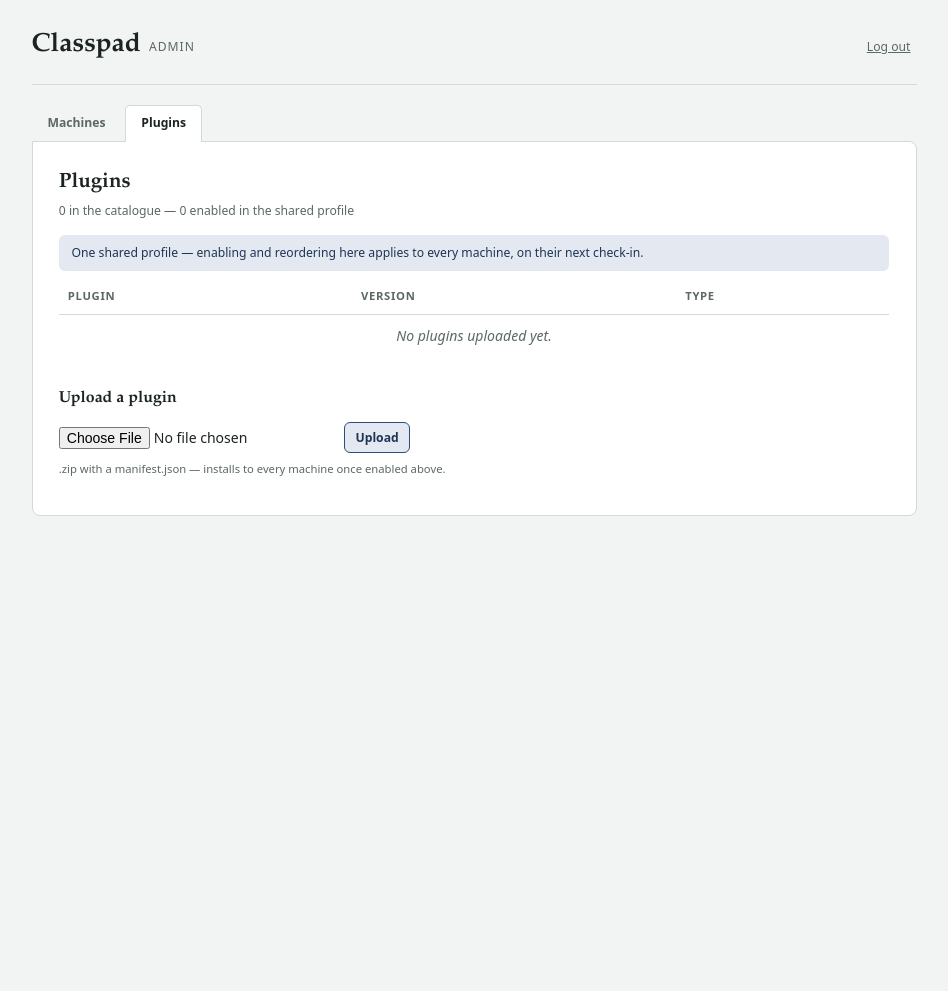
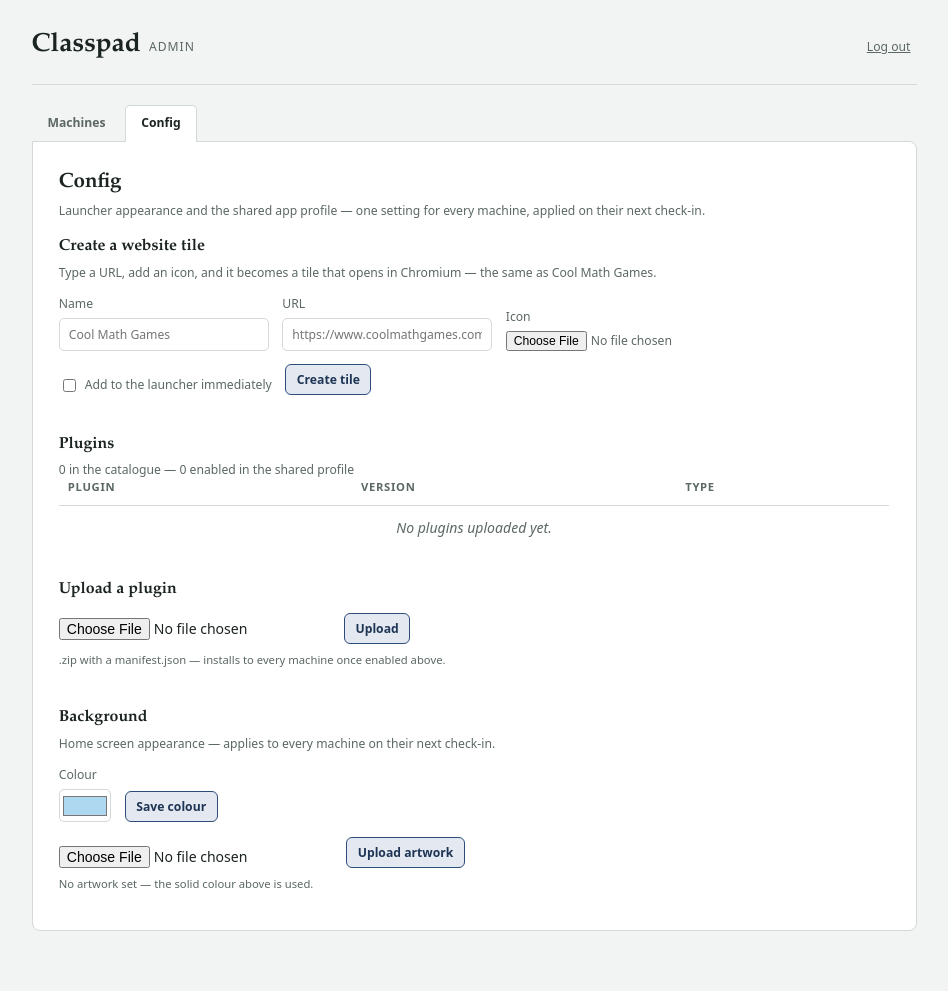
Before and after one commit to hefi46/classpad, a Flask app: page /admin/plugins in a window 1280 px wide. Shown: the whole page, without its empty margins (166-1114 px from the left). Before the commit the page ends 516 px from the top, so only its background shows below. Run offline with Flask 3, Linux system fonts and the light colour scheme; the visitor is signed in with stand-in values (Sample User, id 1); data comes from the database, SQL or seed files in the repository; data that the repository does not hold is empty; parts of the project's set-up code (start-up, migrations or seed data) failed here and were passed over.

Commit message:
Admin portal: rename to Config page, add website tile creator and global background settings
Restructures the admin "Plugins" page into a "Config" page with three
subsections (blueprint/routes stay named admin.plugins/plugins.html —
"Plugins" now just labels one subsection of Config). Reorder stays the
existing no-JS up/down buttons, preserving the 2026-07-31 decision to keep
the admin portal JS-free.

- Website tile creator: name + URL + icon form builds a type:website
  manifest/zip server-side and runs it through the existing upload path,
  with an optional "add immediately" toggle.
- Background: a new global (not per-machine) settings table for a solid
  colour and/or uploaded artwork, surfaced in get_config()'s "background"
  key and a new GET /background/image download route. launcher/config.py's
  run_poller() gained an optional background_queue to hand colour/image
  changes to main.py's render loop; main.py applies the cached background
  immediately at startup and repaints on change.

Verified end-to-end against the running docker server: Config page render,
website tile creation + auto-enable, background colour/image round-trip,
and existing plugin catalogue DB migrated cleanly via CREATE TABLE IF NOT
EXISTS. 324 tests passing (15 new).

Co-Authored-By: Claude Sonnet 5 <noreply@anthropic.com>

```diff
--- a/server/routes/admin.py
+++ b/server/routes/admin.py
@@ -19,9 +19,12 @@ same reason: it's the one place in the system a forged request could do
 real damage.
 """
 
+import json
+import re
 import secrets
 import shutil
 import tempfile
+import unicodedata
 import zipfile
 from datetime import datetime, timezone
 from functools import wraps
@@ -142,7 +145,12 @@ def plugins():
     all_plugins = models.list_plugins()
     enabled = sorted((p for p in all_plugins if p.enabled), key=lambda p: p.position)
     disabled = sorted((p for p in all_plugins if not p.enabled), key=lambda p: p.name)
-    return render_template("admin/plugins.html", plugins=enabled + disabled, enabled_count=len(enabled))
+    return render_template(
+        "admin/plugins.html",
+        plugins=enabled + disabled,
+        enabled_count=len(enabled),
+        settings=models.get_settings(),
+    )
 
 
 @bp.route("/plugins/<plugin_id>/toggle", methods=["POST"])
@@ -232,3 +240,139 @@ def upload_plugin():
         flash(f"Uploaded {plugin.name} {plugin.version} — enable it below to add it to the profile.")
 
     return redirect(url_for("admin.plugins"))
+
+
+def _slugify(name: str) -> str:
+    ascii_name = unicodedata.normalize("NFKD", name).encode("ascii", "ignore").decode()
+    slug = re.sub(r"[^a-z0-9]+", "-", ascii_name.lower()).strip("-")
+    return slug or "site"
+
+
+def _unique_plugin_id(base_slug: str) -> str:
+    existing = {p.id for p in models.list_plugins()}
+    if base_slug not in existing:
+        return base_slug
+    n = 2
+    while f"{base_slug}-{n}" in existing:
+        n += 1
+    return f"{base_slug}-{n}"
+
+
+@bp.route("/plugins/create-website", methods=["POST"])
+@login_required
+def create_website_plugin():
+    """Builds a type:website plugin (manifest + zip) from a name/URL/icon
+    entered directly in the portal, instead of requiring the admin to
+    hand-assemble a zip like upload_plugin above — same install path once
+    the manifest is built, just generated here rather than uploaded.
+    """
+    _check_csrf()
+    name = request.form.get("name", "").strip()
+    url = request.form.get("url", "").strip()
+    chromium_flags = request.form.get("chromium_flags", "").strip()
+    enable_now = request.form.get("enable_now") == "on"
+    icon_file = request.files.get("icon")
+
+    if not name or not url:
+        flash("A name and URL are required to create a website tile.")
+        return redirect(url_for("admin.plugins"))
+    if not (url.startswith("http://") or url.startswith("https://")):
+        flash("URL must start with http:// or https://.")
+        return redirect(url_for("admin.plugins"))
+    if icon_file is None or icon_file.filename == "":
+        flash("Choose an icon image for the tile.")
+        return redirect(url_for("admin.plugins"))
+
+    plugin_id = _unique_plugin_id(_slugify(name))
+
+    with tempfile.TemporaryDirectory() as tmp:
+        plugin_dir = Path(tmp) / plugin_id
+        plugin_dir.mkdir()
+        icon_file.save(plugin_dir / "icon.png")
+
+        manifest = {
+            "id": plugin_id,
+            "name": name,
+            "version": "1.0.0",
+            "type": "website",
+            "url": url,
+            "icon": "icon.png",
+            "description": f"Website: {url}",
+        }
+        if chromium_flags:
+            manifest["chromium_flags"] = chromium_flags
+        (plugin_dir / "manifest.json").write_text(json.dumps(manifest, indent=2))
+
+        try:
+            plugin = load_manifest(plugin_dir)
+        except PluginValidationError as e:
+            flash(f"Could not create tile: {e}")
+            return redirect(url_for("admin.plugins"))
+
+        zip_filename = f"{plugin.id}.zip"
+        with zipfile.ZipFile(models.plugins_dir() / zip_filename, "w") as zf:
+            zf.write(plugin_dir / "manifest.json", "manifest.json")
+            zf.write(plugin_dir / "icon.png", "icon.png")
+
+        models.upsert_plugin(
+            plugin.id,
+            name=plugin.name,
+            version=plugin.version,
+            type=plugin.type,
+            description=plugin.description,
+            zip_filename=zip_filename,
+        )
+        if enable_now:
+            models.toggle_plugin_enabled(plugin.id)
+
+    suffix = " and enabled it." if enable_now else " — enable it above to add it to the profile."
+    flash(f"Created website tile '{name}'{suffix}")
+    return redirect(url_for("admin.plugins"))
+
+
+@bp.route("/background/color", methods=["POST"])
+@login_required
+def set_background_color():
+    _check_csrf()
+    color = request.form.get("color", "").strip()
+    if not re.match(r"^#[0-9a-fA-F]{6}$", color):
+        flash("Background colour must be a hex value like #add8f0.")
+        return redirect(url_for("admin.plugins"))
+    models.set_background_color(color)
+    flash("Background colour updated — applies to every machine on their next check-in.")
+    return redirect(url_for("admin.plugins"))
+
+
+@bp.route("/background/image", methods=["POST"])
+@login_required
+def upload_background_image():
+    _check_csrf()
+    file = request.files.get("background_image")
+    if file is None or file.filename == "":
+        flash("Choose an image file for the background.")
+        return redirect(url_for("admin.plugins"))
+
+    old_filename = models.get_settings()["background_image_filename"]
+    # Random filename (not derived from the upload) so image_version in
+    # get_config() always changes on a re-upload, even if the admin
+    # re-uploads a file with the same original name.
+    new_filename = f"background-{secrets.token_hex(8)}.png"
+    file.save(models.background_dir() / new_filename)
+    models.set_background_image(new_filename)
+    if old_filename:
+        (models.background_dir() / old_filename).unlink(missing_ok=True)
+
+    flash("Background artwork updated — applies to every machine on their next check-in.")
+    return redirect(url_for("admin.plugins"))
+
+
+@bp.route("/background/image/clear", methods=["POST"])
+@login_required
+def clear_background_image():
+    _check_csrf()
+    old_filename = models.get_settings()["background_image_filename"]
+    models.set_background_image(None)
+    if old_filename:
+        (models.background_dir() / old_filename).unlink(missing_ok=True)
+    flash("Background artwork removed — machines fall back to the solid colour.")
+    return redirect(url_for("admin.plugins"))
--- a/server/static/admin.css
+++ b/server/static/admin.css
@@ -191,3 +191,27 @@ tr.is-disabled .plugin-name, tr.is-disabled .plugin-id { color: var(--text-muted
 .error { color: var(--critical); font-size: 0.8125rem; }
 
 .sr-only { position: absolute; width: 1px; height: 1px; overflow: hidden; clip: rect(0,0,0,0); white-space: nowrap; }
+
+.config-section { margin-bottom: 2.5rem; }
+.config-section:last-child { margin-bottom: 0; }
+.section-heading { font-family: var(--font-display); font-size: 1.0625rem; margin: 0 0 0.3rem; }
+.section-sub { margin: 0 0 0.9rem; color: var(--text-muted); font-size: 0.8125rem; }
+
+.website-form, .background-color-form, .background-image-form {
+  display: flex; flex-wrap: wrap; align-items: flex-end; gap: 0.9rem;
+}
+.website-form label, .background-color-form label {
+  display: flex; flex-direction: column; gap: 0.3rem;
+  font-size: 0.8125rem; color: var(--text-muted);
+}
+.website-form input[type="text"], .website-form input[type="url"] {
+  padding: 0.45rem 0.6rem; border: 1px solid var(--border); border-radius: 5px;
+  background: var(--surface); color: var(--text); min-width: 14rem;
+}
+.website-form input[type="color"], .background-color-form input[type="color"] {
+  width: 3.5rem; height: 2.2rem; padding: 0.1rem; border: 1px solid var(--border);
+  border-radius: 5px; background: var(--surface); cursor: pointer;
+}
+.checkbox-label { flex-direction: row !important; align-items: center; gap: 0.4rem !important; }
+.background-image-form { margin-top: 1rem; }
+.background-current { margin-top: 0.75rem; display: flex; flex-direction: column; gap: 0.4rem; }
--- a/server/templates/admin/base.html
+++ b/server/templates/admin/base.html
@@ -24,7 +24,7 @@
   {% if session.admin %}
   <nav class="tabs">
     <a class="tab {{ 'is-active' if request.endpoint == 'admin.machines' else '' }}" href="{{ url_for('admin.machines') }}">Machines</a>
-    <a class="tab {{ 'is-active' if request.endpoint == 'admin.plugins' else '' }}" href="{{ url_for('admin.plugins') }}">Plugins</a>
+    <a class="tab {{ 'is-active' if request.endpoint == 'admin.plugins' else '' }}" href="{{ url_for('admin.plugins') }}">Config</a>
   </nav>
   {% endif %}
 
--- a/server/templates/admin/plugins.html
+++ b/server/templates/admin/plugins.html
@@ -1,12 +1,35 @@
 {% extends "admin/base.html" %}
-{% block title %}Plugins — Classpad Admin{% endblock %}
+{% block title %}Config — Classpad Admin{% endblock %}
 {% block content %}
 <div class="view-head">
-  <h1>Plugins</h1>
-  <p class="view-sub">{{ plugins|length }} in the catalogue — {{ enabled_count }} enabled in the shared profile</p>
+  <h1>Config</h1>
+  <p class="view-sub">Launcher appearance and the shared app profile — one setting for every machine, applied on their next check-in.</p>
 </div>
 
-<p class="profile-note">One shared profile — enabling and reordering here applies to every machine, on their next check-in.</p>
+<section class="config-section">
+  <h2 class="section-heading">Create a website tile</h2>
+  <p class="section-sub">Type a URL, add an icon, and it becomes a tile that opens in Chromium — the same as Cool Math Games.</p>
+  <form method="post" action="{{ url_for('admin.create_website_plugin') }}" enctype="multipart/form-data" class="website-form">
+    <input type="hidden" name="csrf_token" value="{{ csrf_token }}">
+    <label>Name
+      <input type="text" name="name" required placeholder="Cool Math Games">
+    </label>
+    <label>URL
+      <input type="url" name="url" required placeholder="https://www.coolmathgames.com/">
+    </label>
+    <label>Icon
+      <input type="file" name="icon" accept="image/png,image/jpeg" required>
+    </label>
+    <label class="checkbox-label">
+      <input type="checkbox" name="enable_now"> Add to the launcher immediately
+    </label>
+    <button type="submit" class="primary-btn">Create tile</button>
+  </form>
+</section>
+
+<section class="config-section">
+  <h2 class="section-heading">Plugins</h2>
+  <p class="view-sub">{{ plugins|length }} in the catalogue — {{ enabled_count }} enabled in the shared profile</p>
 
   <div class="roster-scroll">
   <table class="plugin-table">
@@ -61,11 +84,43 @@
   </table>
   </div>
 
-<h2 class="upload-heading">Upload a plugin</h2>
+  <h3 class="upload-heading">Upload a plugin</h3>
   <form method="post" action="{{ url_for('admin.upload_plugin') }}" enctype="multipart/form-data" class="upload-form">
     <input type="hidden" name="csrf_token" value="{{ csrf_token }}">
     <input type="file" name="plugin_zip" accept=".zip" required>
     <button type="submit" class="primary-btn">Upload</button>
   </form>
   <p class="upload-help">.zip with a manifest.json — installs to every machine once enabled above.</p>
+</section>
+
+<section class="config-section">
+  <h2 class="section-heading">Background</h2>
+  <p class="section-sub">Home screen appearance — applies to every machine on their next check-in.</p>
+
+  <form method="post" action="{{ url_for('admin.set_background_color') }}" class="background-color-form">
+    <input type="hidden" name="csrf_token" value="{{ csrf_token }}">
+    <label>Colour
+      <input type="color" name="color" value="{{ settings.background_color }}">
+    </label>
+    <button type="submit" class="primary-btn">Save colour</button>
+  </form>
+
+  <form method="post" action="{{ url_for('admin.upload_background_image') }}" enctype="multipart/form-data" class="background-image-form">
+    <input type="hidden" name="csrf_token" value="{{ csrf_token }}">
+    <input type="file" name="background_image" accept="image/png,image/jpeg" required>
+    <button type="submit" class="primary-btn">Upload artwork</button>
+  </form>
+
+  {% if settings.background_image_filename %}
+  <div class="background-current">
+    <p class="upload-help">Artwork is set — it takes priority over the solid colour above.</p>
+    <form method="post" action="{{ url_for('admin.clear_background_image') }}">
+      <input type="hidden" name="csrf_token" value="{{ csrf_token }}">
+      <button type="submit" class="link-btn">Remove artwork, fall back to the solid colour</button>
+    </form>
+  </div>
+  {% else %}
+  <p class="upload-help">No artwork set — the solid colour above is used.</p>
+  {% endif %}
+</section>
 {% endblock %}
```
Also changed, not shown: CLAUDE.md (+13 -1 lines), launcher/config.py (+65 -0 lines), launcher/main.py (+56 -4 lines), server/models.py (+55 -0 lines), server/routes/config.py (+16 -1 lines), tests/server/test_server_admin.py (+157 -0 lines), tests/server/test_server_config.py (+44 -0 lines). Lines whose indentation alone changed are shown as unchanged.
